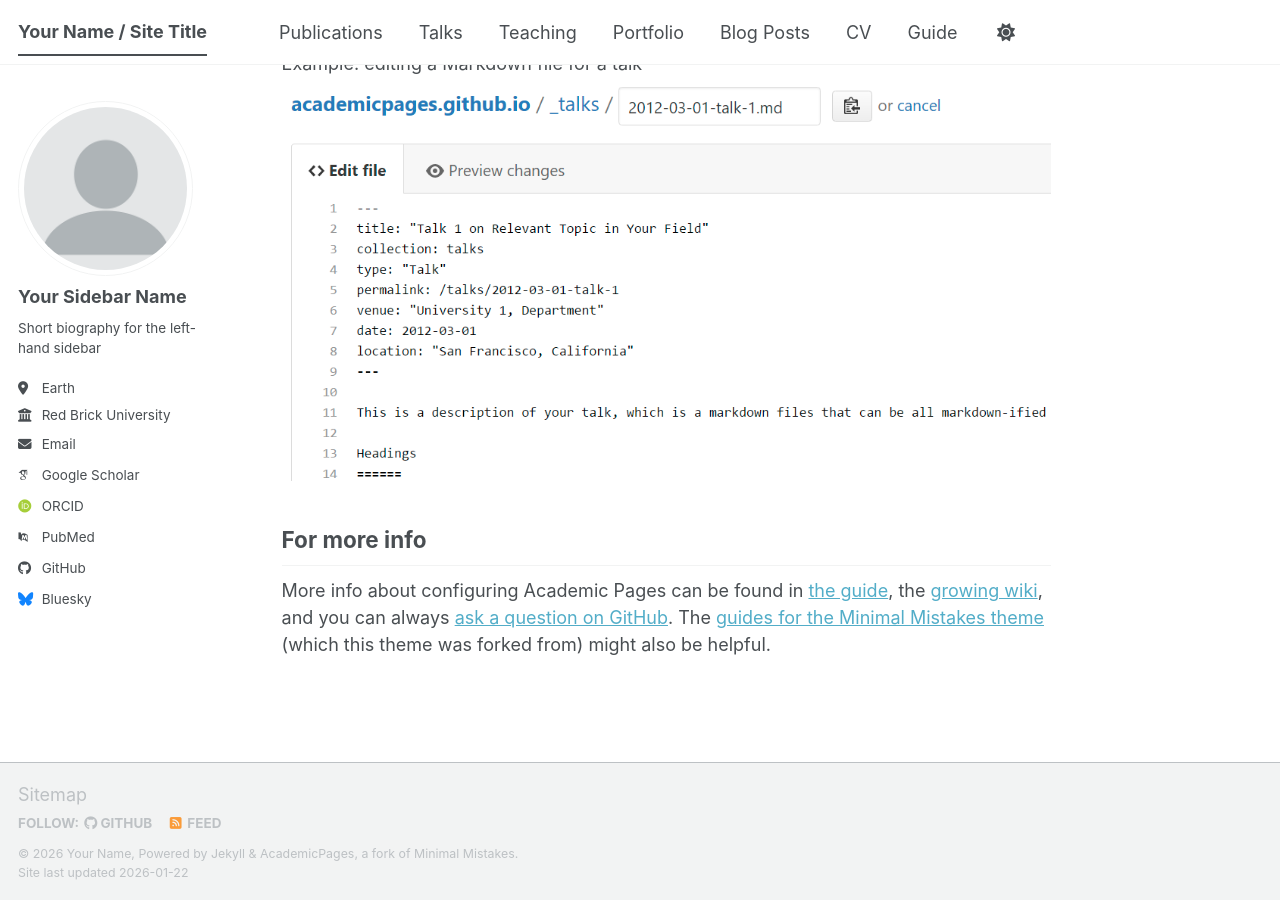
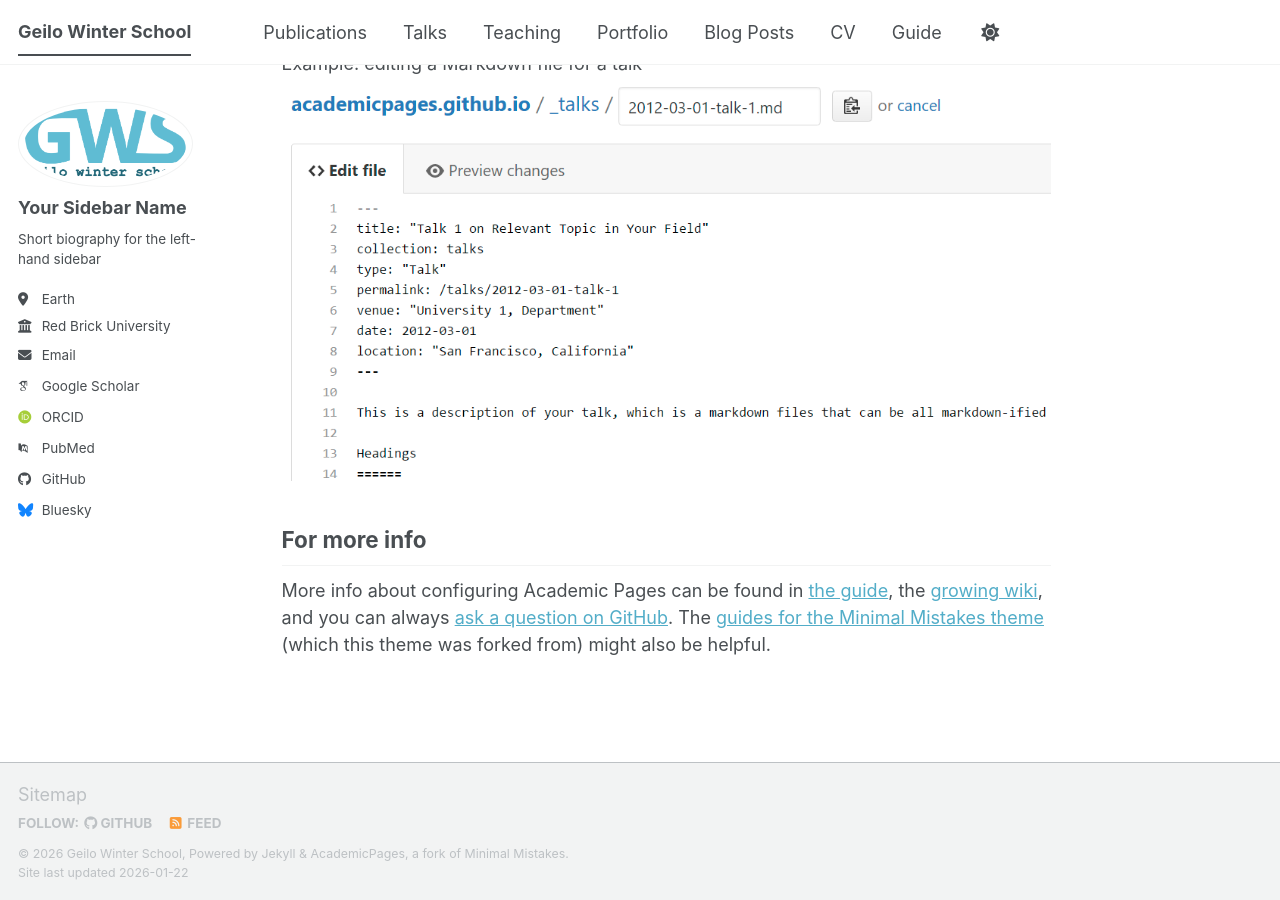
Before and after one commit to sintefmath/gws.github.io, a Jekyll site: the page built from _pages/about.md, in a window 1280 px wide and 900 px high, scrolled down 2720 px. Built offline with Jekyll 4.4.1, drawn with Linux system fonts in a browser that asks for light colours; some web fonts are replaced; a script bundle is joined from its source files by our own code; library files that are not in the unit come from our copies.

Commit message:
Update site title, name, and repository details (test)

```diff
--- a/_config.yml
+++ b/_config.yml
@@ -9,21 +9,21 @@
 # Basic Site Settings
 locale                   : "en-US"
 site_theme               : "default" # The available themes options are "default", "air", "sunrise", "mint", "dirt" and "contrast"
-title                    : "Your Name / Site Title"
+title                    : "Geilo Winter School"
 title_separator          : "-"
-name                     : &name "Your Name"
+name                     : &name "Geilo Winter School"
 description              : &description "Your Name's academic portfolio"   # Update this with a general description of your site, this is the default if not overridden by a page
-url                      : https://academicpages.github.io # The base hostname & protocol for your site e.g. "https://[your GitHub username].github.io",
+url                      : https://gws.github.io # The base hostname & protocol for your site e.g. "https://[your GitHub username].github.io",
                                                            # or if you already have some other page hosted on Github then use "https://[your GitHub username].github.io/[Your Repo Name]"
 baseurl                  : "" # the subpath of your site, e.g. "/blog"
-repository               : "academicpages/academicpages.github.io"
+repository               : "https://github.com/sintefmath/gws.github.io"
 
 # Site Author - The following control what appear as part of the author content on the side bar.
 #               If a field is blank the icon and link will not appear, otherwise it will be shown.
 #               Additional customization can be done by editing /_includes/author-profile.html
 author:
   # Biographic information
-  avatar           : "profile.png"
+  avatar           : "gws-logo.png"
   name             : "Your Sidebar Name"
   pronouns         : # example: "she/her"
   bio              : "Short biography for the left-hand sidebar"
```
